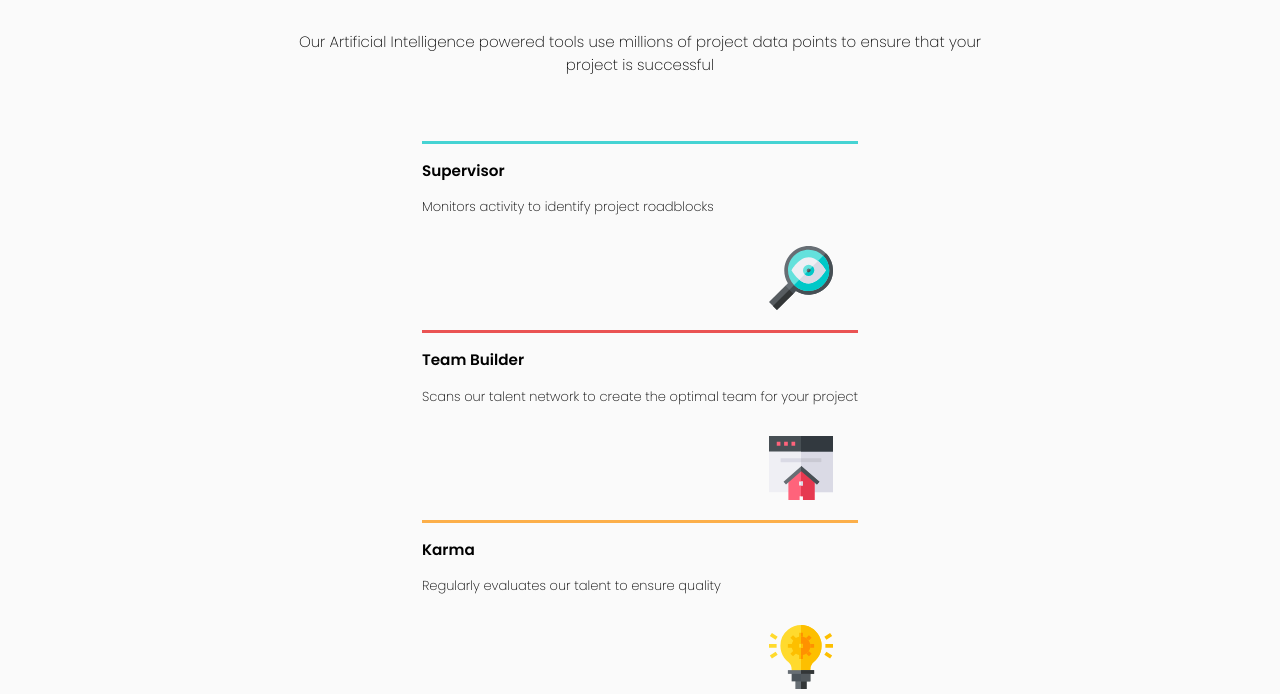
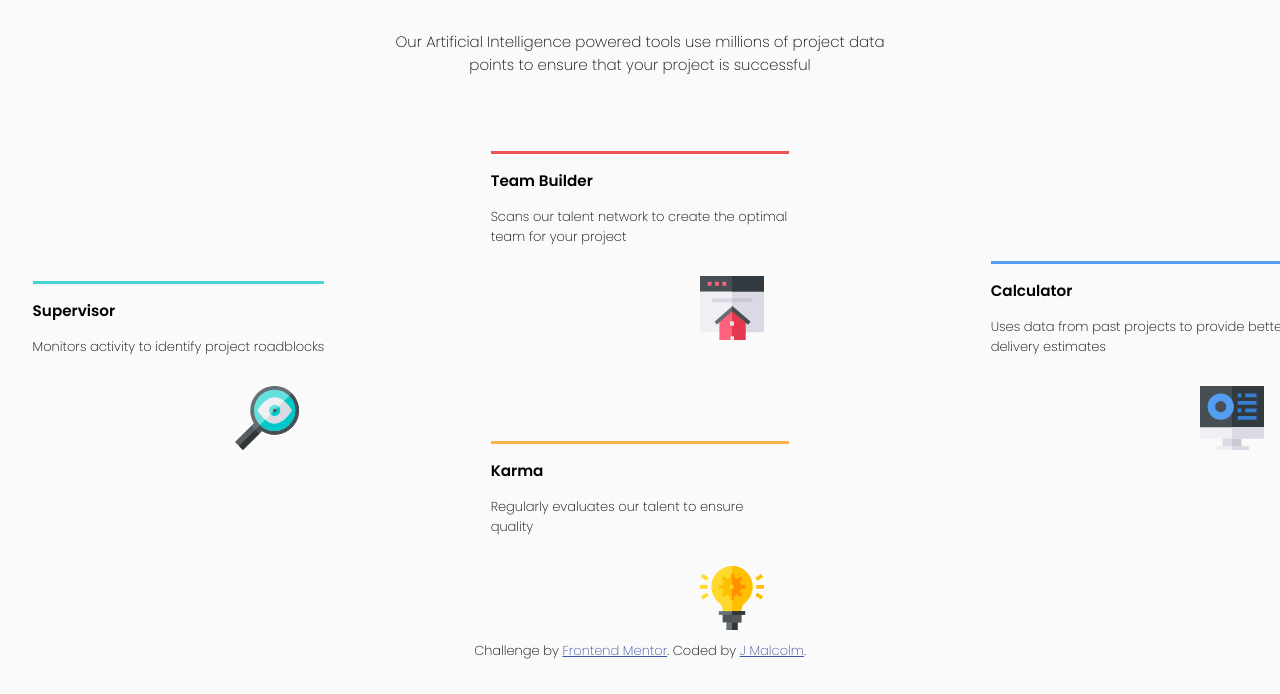
Before and after one commit to JacqueM-tech/four-card-feature, a plain HTML site: page index.html in a window 1280 px wide. Shown: the part 106-800 px from the top of the page. Drawn offline with Linux system fonts and the light colour scheme.

Commit message:
updated desktop version

```diff
--- a/css/style.css
+++ b/css/style.css
@@ -77,3 +77,44 @@ img {
     bottom: -80px;
     right: 25px;
 }
+
+/* DeskTop */
+@media only screen and (min-width: 1024px) {
+
+    header p {
+        max-width: 60%;
+    }
+    main {
+        display: flex;
+        justify-content: center;
+        align-items: center;
+        position: relative;
+    }
+    .box-1 {
+        position: absolute;
+        bottom: -120px;
+        left: -400px;
+        max-width: 72%;
+    }
+    .box-2 {
+        position: absolute;
+        top: 10px;
+        max-width: 72%;
+    }
+    .box-3 {
+        position: absolute;
+        bottom: -300px;
+        max-width: 72%;
+    }
+    .box-4 {
+        /* position: absolute; */
+        bottom: -120px;
+        right: -500px;
+        max-width: 72%;
+    }
+}
+
+footer {
+    position: absolute;
+    bottom: 20px;
+}
```
